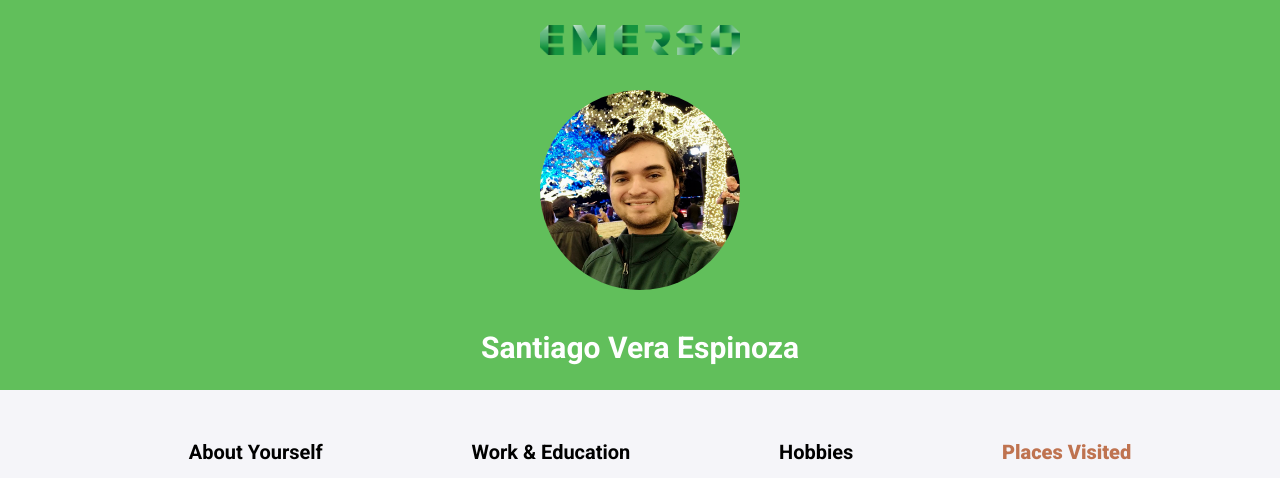
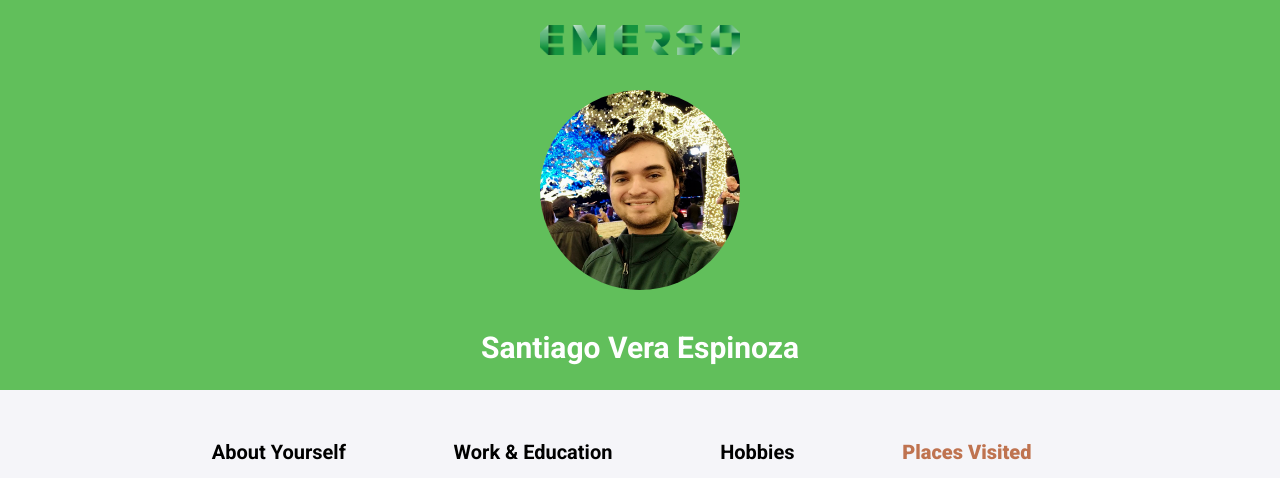
Before and after one commit to SantiagoVeraEspinoza/PersonalPortfolio, a Flask app: page /places in a window 1280 px wide. Shown: the top 478 px of the page. Run offline with Flask 2, Linux system fonts and the light colour scheme; parts of the project's set-up code (start-up, migrations or seed data) failed here and were passed over.

Commit message:
0.6 Se arreglo la barra de navegación y la seccion places

```diff
--- a/app/static/styles/main.css
+++ b/app/static/styles/main.css
@@ -71,6 +71,14 @@ a:visited {
   text-align: right;
   padding-top: 0px;
   padding-right: 0px;
+}
+
+.nav-text {
+  text-align: center;
+}
+
+.nav-text {
+  text-align: center;
 }
 
 .profile {
@@ -409,8 +417,15 @@ ul {
 }
 
 /* CSS Styles for the Individual Page Nav-Bars */
+.section-nav-bar {
+  margin-left: 5%;
+  margin-right: 11%;
+  margin-bottom: 25px;
+}
+
 .section-nav-bar ul {
   display: flex;
+  list-style-position: inside;
   justify-content: space-evenly;
   list-style-type: none;
 }
@@ -454,7 +469,7 @@ ul {
   min-width: 333px;
 }
 
-@media (max-width: 1352px) {
+@media (max-width: 1368px) {
   .map {
     width: 100%;
   }
--- a/app/templates/places.html
+++ b/app/templates/places.html
@@ -49,10 +49,10 @@
 
   <div class="section-nav-bar">
     <ul>
-      <li><a href="{{ url_for(about_route) }}">About Yourself</a></li>
-      <li><a href="{{ url_for(work_route) }}">Work & Education</a></li>
-      <li><a href="{{ url_for(hobby_route) }}">Hobbies</a></li>
-      <li><a href="{{ url_for(places_route) }}" class="focus-link">Places Visited</a></li>
+      <li class="nav-text"><a href="{{ url_for(about_route) }}">About Yourself</a></li>
+      <li class="nav-text"><a href="{{ url_for(work_route) }}">Work & Education</a></li>
+      <li class="nav-text"><a href="{{ url_for(hobby_route) }}">Hobbies</a></li>
+      <li class="nav-text"><a href="{{ url_for(places_route) }}" class="focus-link">Places Visited</a></li>
     </ul>
   </div>
 
@@ -61,7 +61,7 @@
   <div class="map-container">
     <div id="map" class="map" style="height: 500px;"></div>
     <div class="visit-list">
-      <h1>Some of my travel experiences!</h1>
+      <h1 class="divisor-text-2">Some of my travel experiences!</h1>
       <p class="home"><b>Home: </b> <span class="country-origin">{{ mapper['country_origin'] }}</span></li>
       <div class="places-flex-box">
         <div>
```
Also changed, not shown: app/templates/about.html (+4 -4 lines), app/templates/hobbies.html (+4 -6 lines), app/templates/work.html (+4 -4 lines).
